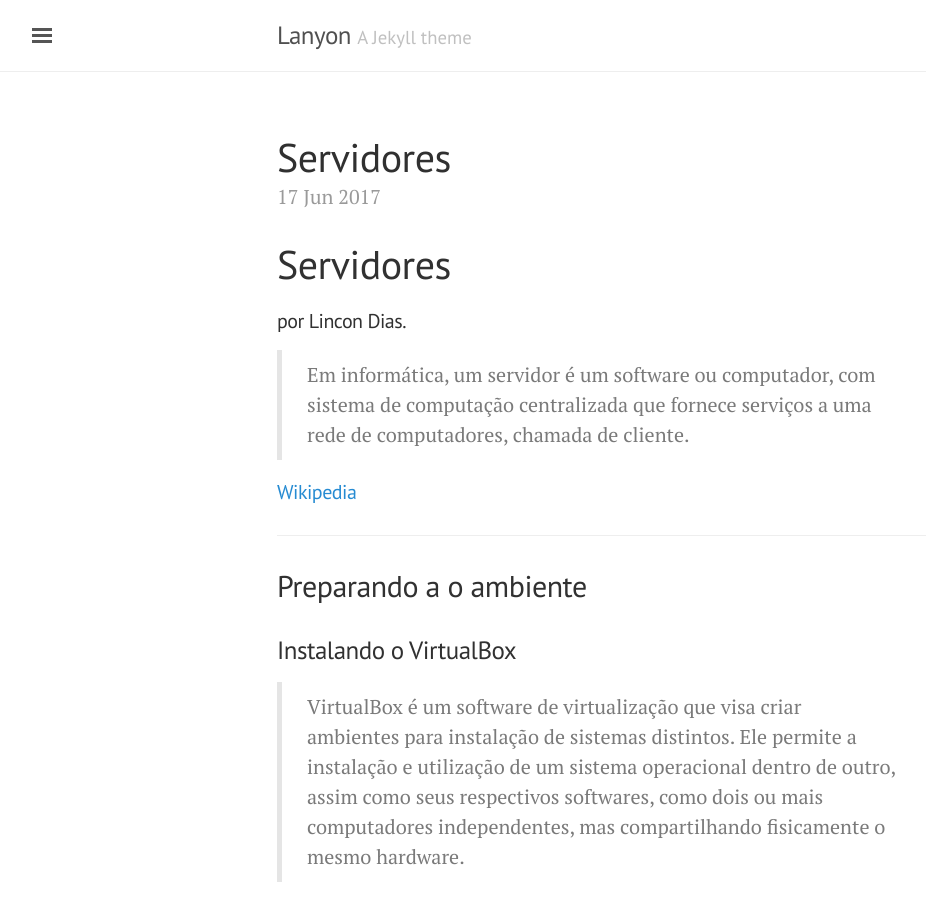
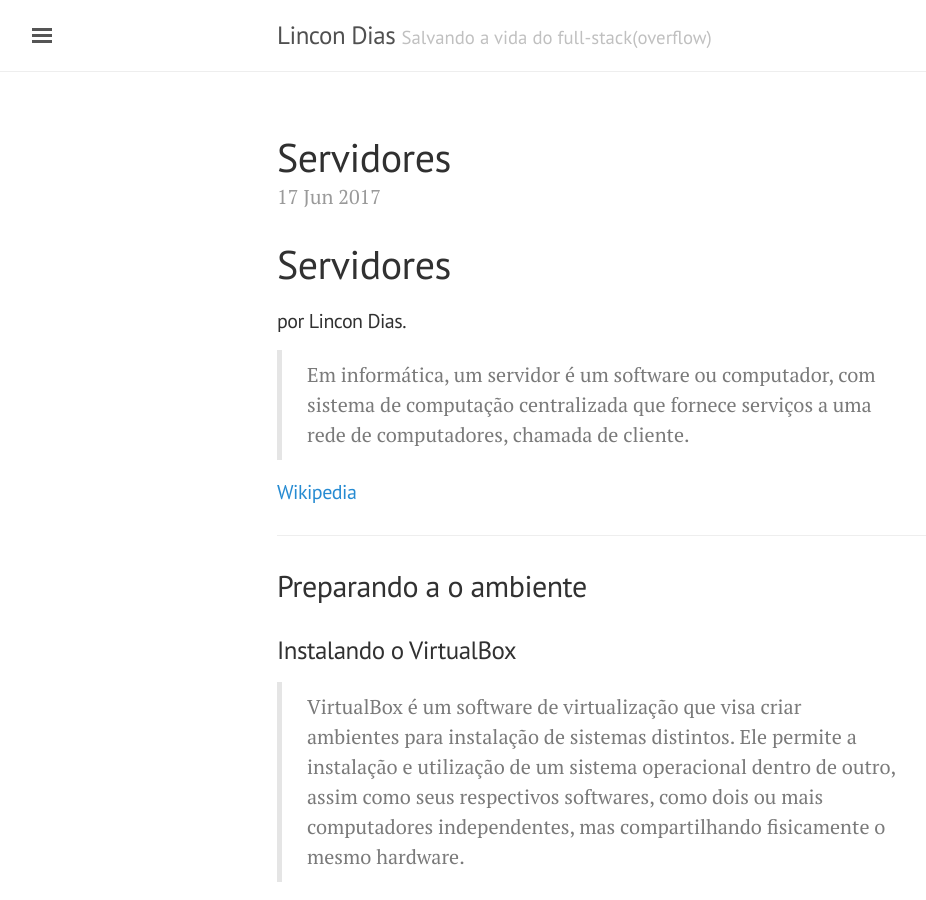
Before and after one commit to lincond/lincond.github.io, a Jekyll site: the page built from index.html, in a window 1280 px wide and 900 px high. Shown: the whole window, without its empty margins (3-929 px from the left). Built offline with Jekyll 4.4.1, drawn with Linux system fonts in a browser that asks for light colours; the list of posts is cut into pages by our own code.

Commit message:
New config file

```diff
--- a/_config.yml
+++ b/_config.yml
@@ -5,18 +5,18 @@ permalink:           pretty
 relative_permalinks: false
 
 # Setup
-title:               Lanyon
-tagline:             'A Jekyll theme'
-description:         'A reserved <a href="http://jekyllrb.com" target="_blank">Jekyll</a> theme that places the utmost gravity on content with a hidden drawer. Made by <a href="https://twitter.com/mdo" target="_blank">@mdo</a>.'
-url:                 http://lanyon.getpoole.com
+title:               Lincon Dias
+tagline:             'Salvando a vida do full-stack(overflow)'
+description:         'Fundador da <a href="http://emptybits.com.br" target="_blank">EmptyBits</a>, colaborador na <a href="http://level5jr.com.br" target="_blank">Level5</a> e estudante de sistemas de informação na Universidade Federal de Goiás.'
+url:                 http://lincond.github.io
 baseurl:             ''
 paginate:            5
 
 # About/contact
 author:
-  name:              Mark Otto
-  url:               https://twitter.com/mdo
-  email:             markdotto@gmail.com
+  name:              Lincon Dias
+  url:               https://emptybits.com.br
+  email:             lincon@emptybits.com.br
 
 # Custom vars
 version:             1.0.0
```
